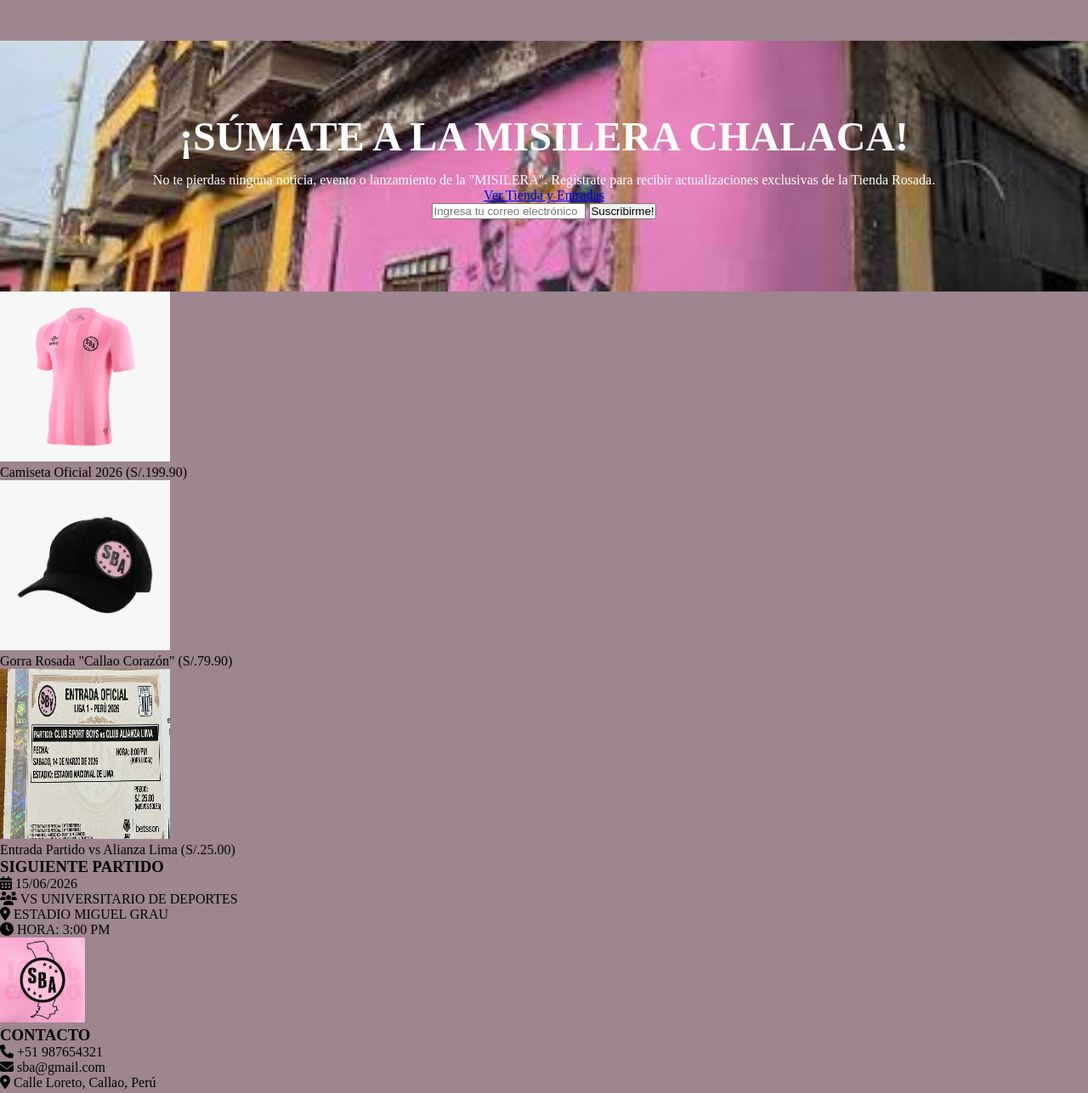
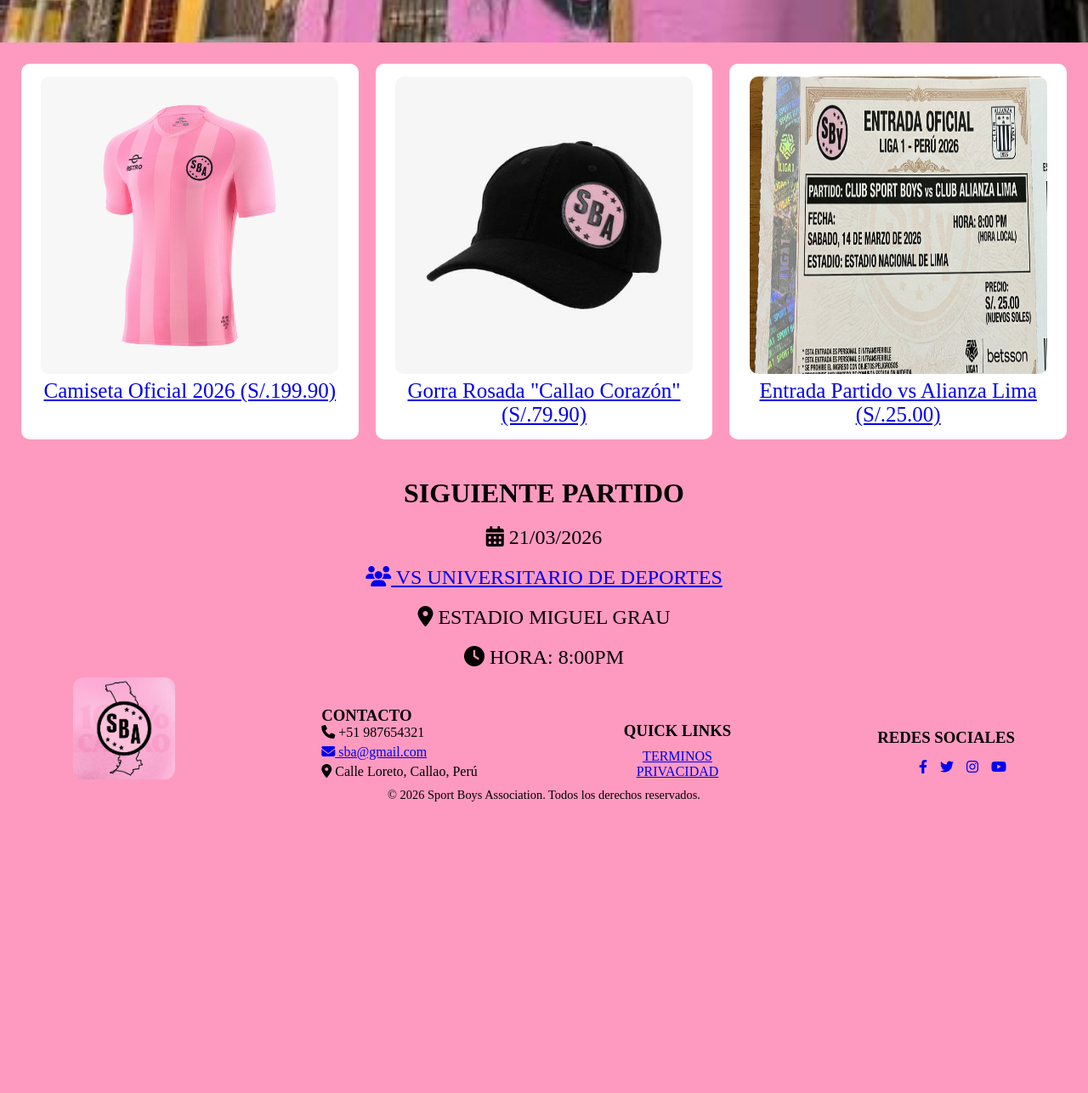
Before and after one commit to jcMarluca/Landing_de_negocio-demo, a plain HTML site: page index.html in a window 1280 px wide. Shown: the part 520-1806 px from the top of the page at 85% size. After the commit the page ends 1464 px from the top, so only its background shows below. Drawn offline with Linux system fonts and the light colour scheme.

Commit message:
Commit 5

```diff
--- a/index.html
+++ b/index.html
@@ -13,13 +13,13 @@
 </head>
 <body>
     <div class="contenedor">
+        <header>
+            <nav class="menu">
                 <div class="contenedor-cabecera">
-            <img src="./img/logo.jpg" alt="Logo Sport Boys" width="100" height="100">
+                    <img src="./img/logo.jpg" alt="Logo Sport Boys">
                     <h1>SPORT BOYS ASSOCIATION</h1>
                 </div>
 
-        <header>
-            <nav class="menu">
                 <ul>
                     <li><a href="#">INICIO</a></li>
                     <li><a href="#">HISTORIA</a></li>
@@ -41,59 +41,62 @@
         </form>
     </div>
 
-        <div class="articulos">
+        <div class="artículos">
             <ul>
                 <li>
-                    <img src="./img/camiseta.jpg" alt="Camiseta Oficial 2026" width="200" height="200">
-                    <p>Camiseta Oficial 2026 (S/.199.90)</p>
+                    <img src="./img/camiseta.jpg" alt="Camiseta Oficial 2026">
+                    <p><a href="#">Camiseta Oficial 2026 (S/.199.90)</a></p>
                 </li>
                 <li>
-                    <img src="./img/gorra.jpg" alt="Gorra Rosada" width="200" height="200">
-                    <p>Gorra Rosada "Callao Corazón" (S/.79.90)</p>
+                    <img src="./img/gorra.jpg" alt="Gorra Rosada">
+                    <p><a href="#">Gorra Rosada "Callao Corazón" (S/.79.90)</a></p>
                 </li>
                 <li>
-                    <img src="./img/entrada.jpg" alt="Entrada Partido" width="200" height="200">
-                    <p>Entrada Partido vs Alianza Lima (S/.25.00)</p>
+                    <img src="./img/entrada.jpg" alt="Entrada Partido">
+                    <p><a href="#">Entrada Partido vs Alianza Lima (S/.25.00)</a></p>
                 </li>
             </ul>
-
+        </div>
         <div class="evento">
             <h3>SIGUIENTE PARTIDO</h3>
             <ul>
-                <li><i class="fas fa-calendar-alt"></i> 15/06/2026</li>
-                <li><i class="fas fa-users"></i> VS UNIVERSITARIO DE DEPORTES</li>
+                <li><i class="fas fa-calendar-alt"></i> 21/03/2026</li>
+                <li><a href="#"><i class="fas fa-users"></i> VS UNIVERSITARIO DE DEPORTES</a></li>
                 <li><i class="fas fa-map-marker-alt"></i> ESTADIO MIGUEL GRAU</li>
-                <li><i class="fas fa-clock"></i> HORA: 3:00 PM</li>
+                <li><i class="fas fa-clock"></i> HORA: 8:00PM</li>
             </ul>
-
         </div>
 
     <footer class="footer-principal">
         <div class="contenido">
-            <img src="./img/boyscallao.jpg" alt="Logo Sport Boys" width="100" height="100">
-
+            <img src="./img/boyscallao.jpg" alt="Logo Sport Boys">
+            <div class="contacto">
                 <h3>CONTACTO</h3>
                 <ul>
                     <li><i class="fas fa-phone"></i> +51 987654321</li>
-                <li><i class="fas fa-envelope"></i> sba@gmail.com</li>
+                    <li><a href="#"><i class="fas fa-envelope"></i> sba@gmail.com</a></li>
                     <li><i class="fas fa-map-marker-alt"></i> Calle Loreto, Callao, Perú</li>
                 </ul>
-
+            </div>
+            <div class="links">
                 <h3>QUICK LINKS</h3>
                 <ul>
                     <li><a href="#">TERMINOS</a></li>
                     <li><a href="#">PRIVACIDAD</a></li>
                 </ul>
-
+            </div>
+            <nav class="redes-sociales">
                 <h3>REDES SOCIALES</h3>
                 <ul class="redes-sociales">
                     <li><a href="#"><i class="fab fa-facebook-f"></i></a></li>
                     <li><a href="#"><i class="fab fa-twitter"></i></a></li>
                     <li><a href="#"><i class="fab fa-instagram"></i></a></li>
-                <li><a href="#"><i class="fab fa-youtube"></i></a></li>
+                    <li><a href="https://www.youtube.com/@ClubSportBoys" target="_blank"><i class="fab fa-youtube"></i></a></li>
                 </ul>
-            <p>© 2026 SPORT BOYS ASSOCIATION. Todos los derechos reservados.</p>
+            </nav>
         </div>
+        <div class="copyright">
+            <p>&copy; 2026 Sport Boys Association. Todos los derechos reservados.</p>
     </footer>
 </body>
 </html>
--- a/styles.css
+++ b/styles.css
@@ -5,42 +5,167 @@
 }
 
 body {
-    background-color: #6f4e5aad;
+    background-color: #fe9abf;
     color:black;
+}
+
+.contenedor {
+    padding: 0px;
+    margin: 5px;
+}
+
+.contenedor-cabecera {
+    display: flex;
+    gap: 10px;
+    width: 10%;
+    margin: 10px 10px;
 
 }
 
-.jumbotron {
-    background-image: linear-gradient(rgba(0, 0, 0, 0.6), rgba(0, 0, 0, 0.6)), url('./img/laperlacallao.jpg');
-    background-size: cover;
-    background-position: center;
-    color: #ffffff;
-    text-align: center;
-    padding: 85px 15px;
-}
-
-.jumbotron h1 {
-    font-size: 3rem;
-    margin-bottom: 15px;
+.contenedor-cabecera img {
+    width: 100px;
+    height: 100px;
+    border-radius: 50%;
 }
 
 .menu {
-        width: 100%;
-        margin: 2px auto;
-        padding: 50px;
-        background-color: rgba(253, 141, 204, 0.923);
-        color: black;
+    display: flex;
+    font-family: 'Anton', impact, sans-serif, 'Arial Narrow Bold', sans-serif;
+    letter-spacing: normal;
+    width: 100%;
+    margin: 10px 10px;
+    padding: 10px;
+    background-color: rgba(253, 141, 204, 0.923);
+    color: black;
+    border-radius: 20px;
+    justify-content: space-between;
 }
+
 header {
     display: flex;
     text-align: right;
-    margin-bottom: 300px;
     background-color: rgba(209, 218, 218, 0.923);
-    margin-top: 5px;
+    border-radius: 10px;
 }
 
 nav ul li {
     display: inline-block;
     margin-right: 5px;
+}
+
+.jumbotron {
+    min-height: 400px;
+    background-size: cover;
+    background-position: center;
+    display: flex;
+    flex-direction: column;
+    justify-content: center;
+    color: #f9f6f8;
+    text-align: center;
+    padding: 40px;
 
 }
+
+.jumbotron h1 {
+    font-size: 3rem;
+    margin-bottom: 5px;
+    background-color: rgb(238, 225, 236);
+    color: #000000;
+}
+
+.botón-principal {
+    width: 150px;
+    gap: 100px;
+}
+
+.artículos img {
+    width: 350px;
+    height: 350px;
+    border-radius: 10px;
+}
+
+.artículos ul {
+    display: grid;
+    grid-template-columns: repeat(auto-fit, minmax(200px, 1fr));
+    gap: 20px;
+    list-style: none;
+    padding: 25px;
+}
+
+.artículos li {
+    background-color: rgb(255, 255, 255);
+    padding: 15px;
+    text-align: center;
+    border-radius: 10px;
+    font-size: 25px;
+}
+
+.evento h3 {
+    font-size: 2rem;
+    text-align: center;
+    margin-bottom: 10px;
+    margin-top: 20px;
+    color: #000000;
+}
+
+.evento ul {
+    display: flex;
+    flex-direction: column;
+    align-items: center;
+    gap: 20px;
+    list-style: none;
+    font-size: 1.5rem;
+    padding: 10px;
+}
+
+.contenido {
+    display: flex;
+    justify-content: space-around;
+    align-items: flex-start;
+    flex-wrap: wrap-reverse;
+}
+.contenido img {
+    width: 120px;
+    height: 120px;
+    border-radius: 10%;
+}
+
+.contacto ul {
+    display: flex;
+    flex-direction: column;
+    list-style: none;
+    padding: 0px;
+    gap: 5px;
+
+}
+
+.links ul {
+    text-align: center;
+    list-style: none;
+}
+
+.redes-sociales ul {
+    display: flex;
+    justify-content: right;
+    gap: 10px;
+    list-style: none;
+    padding: 5px;
+}
+.copyright {
+    text-align: center;
+    font-size: 0.9rem;
+    color: #000000;
+    margin-top: 10px;
+}
+
+.links h3 {
+    text-align: center;
+    margin-bottom: 10px;
+    color: #000000;
+}
+
+.redes-sociales h3 {
+    text-align: right;
+    margin-bottom: 10px;
+    color: #000000;
+}
```
Lines whose indentation alone changed are shown as unchanged.
